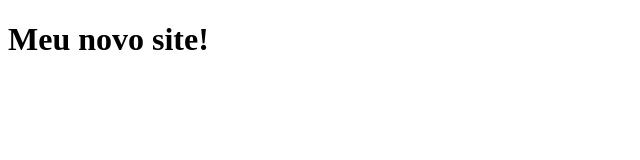
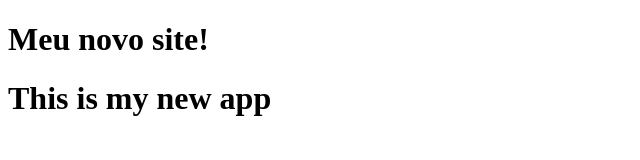
Before and after one commit to antoniasuzane/gitvscode, a plain HTML site: page index.html in a window 1280 px wide. Shown: the whole page, without its empty margins (0-640 px from the left). Drawn offline with Linux system fonts and the light colour scheme.

Commit message:
Atualizado o texto do site

```diff
--- a/index.html
+++ b/index.html
@@ -7,5 +7,6 @@
 </head>
 <body>
    <h1> Meu novo site!</h1>
+   <h1> This is my new app</h1>
 </body>
 </html>
```
